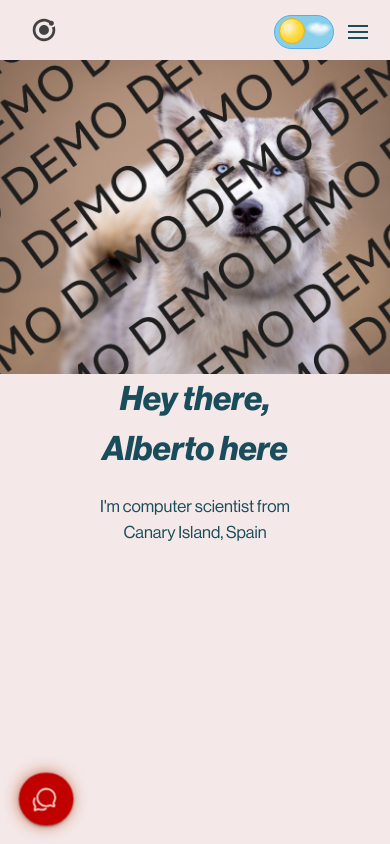
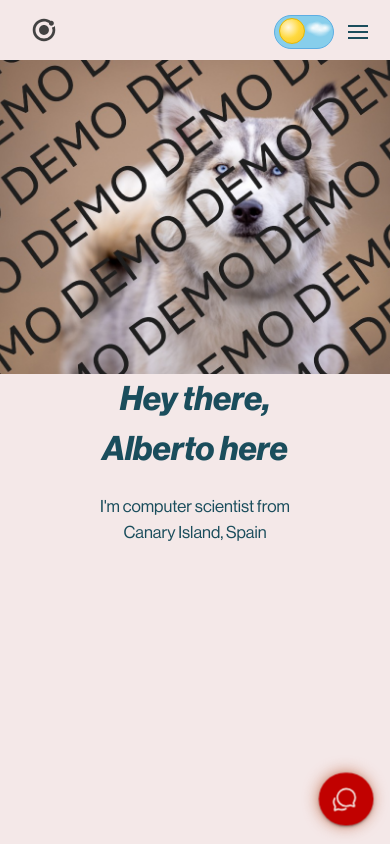
Before and after one commit to bertoramos/portfolio-page, a React (Vite) app: page /#/ in a window 390 px wide. Built offline with nearby package versions, Linux system fonts and the light colour scheme.

Commit message:
fix: improve CSS formatting and organization in Template.css for better readability

```diff
--- a/src/components/Template.css
+++ b/src/components/Template.css
@@ -31,7 +31,7 @@
 }
 
 #main_header {
-    height: 60px;
+  height: 60px;
 }
 
 #menu_toolbar {
@@ -89,18 +89,29 @@
     padding-right: 1vw;
   }
 
+  @media screen and (max-width: 768px) {
+    position: fixed;
+    bottom: 20px;
+    right: 20px;
+    left: auto;
+  }
+
 }
 
 @keyframes button-anim {
 
-  0%, 50%, 100% {
+  0%,
+  50%,
+  100% {
     transform: scale(1);
     box-shadow: 0 0 10px var(--app_contact_button_shadow_color_dark);
   }
 
-  25%, 75% {
+  25%,
+  75% {
     transform: scale(1.1);
-    box-shadow: 0 0 20px var(--app_contact_button_shadow_color_light);;
+    box-shadow: 0 0 20px var(--app_contact_button_shadow_color_light);
+    ;
   }
 
 }
```
